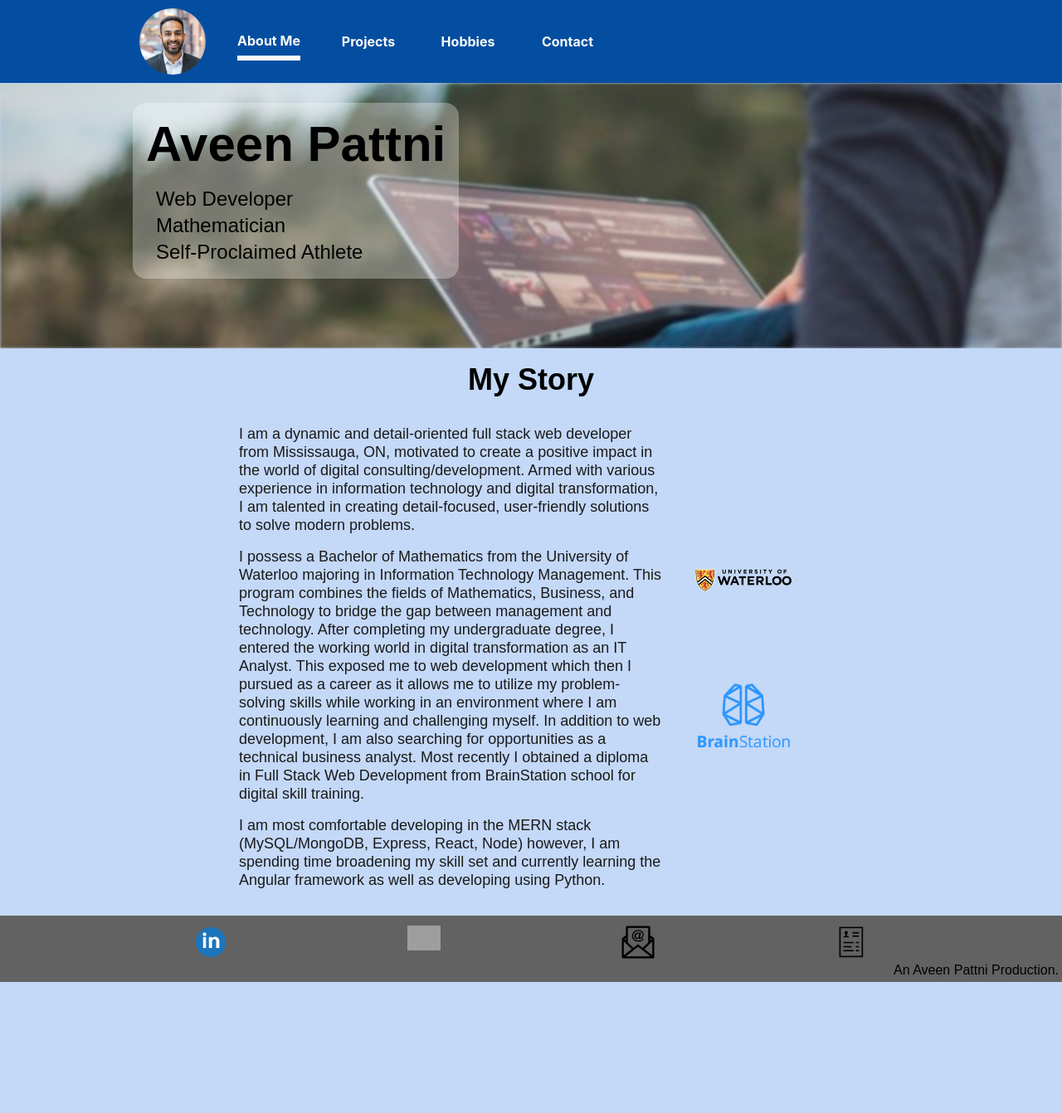
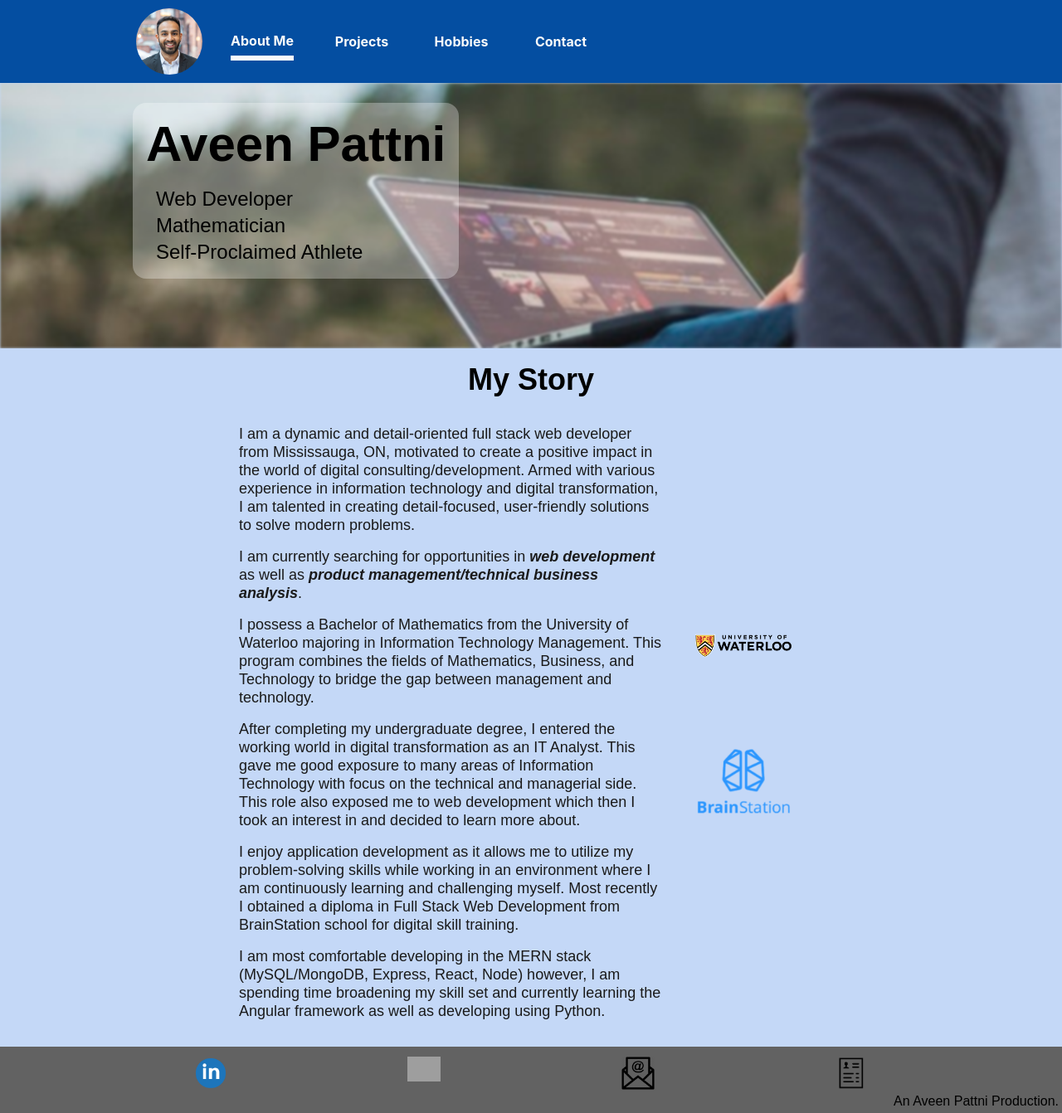
Before and after one commit to aveenpattni/AveenPattni, a React (Create React App) app in the folder client/: page /about in a window 1280 px wide. Shown: the whole page at 83% size. Before the commit the page ends 1184 px from the top, so only its background shows below. Built offline with nearby package versions, Linux system fonts and the light colour scheme; grey boxes are pictures that could not be loaded.

Commit message:
added animations, fixed some content, ran build

```diff
--- a/client/package.json
+++ b/client/package.json
@@ -7,6 +7,7 @@
     "react": "^16.8.6",
     "react-dom": "^16.8.6",
     "react-responsive-carousel": "^3.1.47",
+    "react-reveal": "^1.2.2",
     "react-router-dom": "^5.0.0",
     "react-scripts": "2.1.8"
   },
--- a/client/src/App.scss
+++ b/client/src/App.scss
@@ -35,7 +35,8 @@
     align-items: center;
   }
   &__home{
-    height: 100%;
+    height: 5rem;
+    width: 5rem;
     margin: 0.5rem;
     align-self: center;
     color: $textWhite;
@@ -48,6 +49,9 @@
       border-radius: 50%;
       margin-right: 0.5rem;
     }
+    :hover{
+      animation: logoSpin infinite 1s ease-in-out;
+    }
   }
   &__tabs{
     display: flex;
@@ -58,6 +62,7 @@
       background: $light;
       h4{
         color: $dark;
+        font-size: 1.5rem;
       }
     }
     display: none;
--- a/client/src/components/About.js
+++ b/client/src/components/About.js
@@ -1,4 +1,6 @@
 import React, { Component } from 'react'
+import Slide from 'react-reveal/Slide';
+import Fade from 'react-reveal/Fade';
 
 export default class About extends Component {
 
@@ -24,20 +26,32 @@ export default class About extends Component {
           <h3>My Story</h3>
           <div className="about__infoBlock">
             <div className="about__story">
+              <Slide right>
                 <p>
                   I am a dynamic and detail-oriented full stack web developer from Mississauga, ON,  motivated to create a positive impact in the world of digital consulting/development. Armed with various experience in information technology and digital transformation, I am talented in creating detail-focused, user-friendly solutions to solve modern problems.
                 </p>
                 <p>
-                I possess a Bachelor of Mathematics from the University of Waterloo majoring in Information Technology Management. This program combines the fields of Mathematics, Business, and Technology to bridge the gap between management and technology. After completing my undergraduate degree, I entered the working world in digital transformation as an IT Analyst. This exposed me to web development which then I pursued as a career as it allows me to utilize my problem-solving skills while working in an
-  environment where I am continuously learning and challenging myself. In addition to web development, I am also searching for opportunities as a technical business analyst. Most recently I obtained a diploma in Full Stack Web Development from BrainStation school for digital skill training.
+                  I am currently searching for opportunities in <strong><em>web development</em></strong> as well as <strong><em>product management/technical business analysis</em></strong>.
+                </p>
+                <p>
+                  I possess a Bachelor of Mathematics from the University of Waterloo majoring in Information Technology Management. This program combines the fields of Mathematics, Business, and Technology to bridge the gap between management and technology.
+                </p>
+                <p>
+                  After completing my undergraduate degree, I entered the working world in digital transformation as an IT Analyst. This gave me good exposure to many areas of Information Technology with focus on the technical and managerial side. This role also exposed me to web development which then I took an interest in and decided to learn more about.
+                </p>
+                <p>
+                  I enjoy application development as it allows me to utilize my problem-solving skills while working in an environment where I am continuously learning and challenging myself. Most recently I obtained a diploma in Full Stack Web Development from BrainStation school for digital skill training.
                 </p>
                 <p>
                   I am most comfortable developing in the MERN stack (MySQL/MongoDB, Express, React, Node) however, I am spending time broadening my skill set and currently learning the Angular framework as well as developing using Python.
                 </p>
+              </Slide>
             </div>
             <div className="about__images">
+              <Fade>
                 <a href="https://uwaterloo.ca/" target="__blank"><img src="./assets/images/uwlogo.png" alt="University of Waterloo" /></a>
                 <a href="https://brainstation.io/" target="__blank"><img src="./assets/images/bslogo.png" alt="BrainStation" /></a>
+              </Fade>
             </div>
           </div>
         </section>
--- a/client/src/components/Contact.js
+++ b/client/src/components/Contact.js
@@ -1,4 +1,5 @@
 import React, { Component } from 'react'
+import Roll from 'react-reveal/Roll';
 
 export default class Contact extends Component {
   render() {
@@ -13,18 +14,26 @@ export default class Contact extends Component {
 
         <section className="contact__main">
           <div className="contact__cards">
+            <Roll left>
               <div className="contact__card">
                 <a href="https://www.linkedin.com/in/aveenpattni/" target="__blank"><img src="./assets/images/linkedin.png" alt="LinkedIn" /></a>
               </div>
+            </Roll>
+            <Roll right>
               <div className="contact__card">
                 <a href="https://github.com/aveenpattni" target="__blank"><img src="./assets/images/github.png" alt="GitHub" /></a>
               </div>
+            </Roll>
+            <Roll left>
               <div className="contact__card">
                 <a href="mailto: aveenpattni@gmail.com"><img src="./assets/images/email.png" alt="Email" /></a>
               </div>
+            </Roll>
+            <Roll right>
               <div className="contact__card">
-              <a href="https://drive.google.com/file/d/1N-BylEt-QbOB1REaKe7ja_XDecyeKZBv/view?usp=sharingf" target="__blank"><img src="./assets/images/resume.png" alt="Resume" /></a>
+                <a href="https://drive.google.com/file/d/1W486OyXJCSMsUT8sWuHyzlePIwf3O9oQ/view?usp=sharing" target="__blank"><img src="./assets/images/resume.png" alt="Resume" /></a>
               </div>
+            </Roll>
           </div>
         </section>
       </div>
--- a/client/src/components/Footer.js
+++ b/client/src/components/Footer.js
@@ -15,7 +15,7 @@ export default class Footer extends Component {
             <a href="mailto: aveenpattni@gmail.com"><img src="./assets/images/email.png" alt="Email" /></a>
           </div>
           <div className="footer__card">
-            <a href="https://drive.google.com/file/d/1N-BylEt-QbOB1REaKe7ja_XDecyeKZBv/view?usp=sharingf" target="__blank"><img src="./assets/images/resume.png" alt="Resume" /></a>
+            <a href="https://drive.google.com/file/d/1W486OyXJCSMsUT8sWuHyzlePIwf3O9oQ/view?usp=sharing" target="__blank"><img src="./assets/images/resume.png" alt="Resume" /></a>
           </div>
         </div>
         <h3>An Aveen Pattni Production.</h3>
--- a/client/src/components/Landing.js
+++ b/client/src/components/Landing.js
@@ -2,7 +2,9 @@ import React, { Component } from 'react'
 import { Link } from 'react-router-dom';
 import ProjectCard from './ProjectCard';
 import data from '../data/Projects';
-
+import Zoom from 'react-reveal/Zoom';
+import Rotate from 'react-reveal/Rotate';
+import Flip from 'react-reveal/Flip';
 
 export default class Landing extends Component {
 
@@ -33,9 +35,11 @@ export default class Landing extends Component {
           <h3>About Me</h3>
           <div className="landing__aboutContainer">
             <div className="landing__about--text">
+              <Rotate top left>
                 <p>
                   I am a dynamic and detail-oriented full stack web developer from Mississauga, ON,  motivated to create a positive impact in the world of digital consulting/development. Armed with various experience in information technology and digital transformation, I am talented in creating detail-focused, user-friendly solutions to solve modern problems.
               </p>
+              </Rotate>
             </div>
             <div className="landing__about--images">
               <img src="./assets/images/digital.jpeg" alt="About Intro" />
@@ -45,21 +49,25 @@ export default class Landing extends Component {
         </section>
         <section className="landing__projects" id="projects">
           <h3>Projects</h3>
+          <Flip top>
           <div className="landing__projectsContainer">
             <ProjectCard id={data[0].title} proj={data[0]} />
           </div>
+          </Flip>
           <Link to="/projects"><button>See More...</button></Link>
         </section>
         <section className="landing__hobbies" id="hobbies">
           <h3>Hobbies</h3>
           <div className="landing__hobbiesContainer">
             <div className="landing__hobbies--text">
+              <Zoom>
                 <p>I have been involved with educational competitive robotics programs since 2010. I
                   started out as a competitor when I was in high school for the FIRST and VEX Robotics
                   programs. After finishing high school, I stayed involved as a mentor for FIRST Robotics
                   and a global key volunteer for VEX Robotics as a head referee. I stay involved as a
                   volunteer because I want to help make an incredible educational experience for the students.
               </p>
+              </Zoom>
             </div>
             <div className="landing__hobbies--images">
               <img src="./assets/images/robotics.jpg" alt="Robotics" />
--- a/client/src/components/Projects.js
+++ b/client/src/components/Projects.js
@@ -1,6 +1,7 @@
 import React, { Component } from 'react'
 import ProjectCard from './ProjectCard';
 import data from '../data/Projects';
+import Fade from 'react-reveal/Fade';
 
 export default class Projects extends Component {
 
@@ -20,7 +21,7 @@ export default class Projects extends Component {
         <div className="projects__cards">
           {
             data.map(item=>{
-              return <ProjectCard id={item.title} proj={item} />
+              return <Fade><ProjectCard id={item.title} proj={item} /></Fade>
             })
           }
         </div>
--- a/client/src/index.scss
+++ b/client/src/index.scss
@@ -171,5 +171,19 @@ $textBlack: #1A1A1A;
     transform: translateX(0);
   }
 }
+@keyframes logoSpin {
+  0% {
+    // transform: rotate(0deg);
+  }
+  50% {
+    // transform: rotate(360deg);
+    height: 6rem;
+    width: 6rem;
+  }
+  100%{
+    height: 5rem;
+    width: 5rem;
+  }
+}
 
 @import "./App.scss";
```
Also changed, not shown: client/src/components/Hobbies.js (+14 -0 lines), 18 other files (tests, documents, lock files or other folders). Lines whose indentation alone changed are shown as unchanged.
